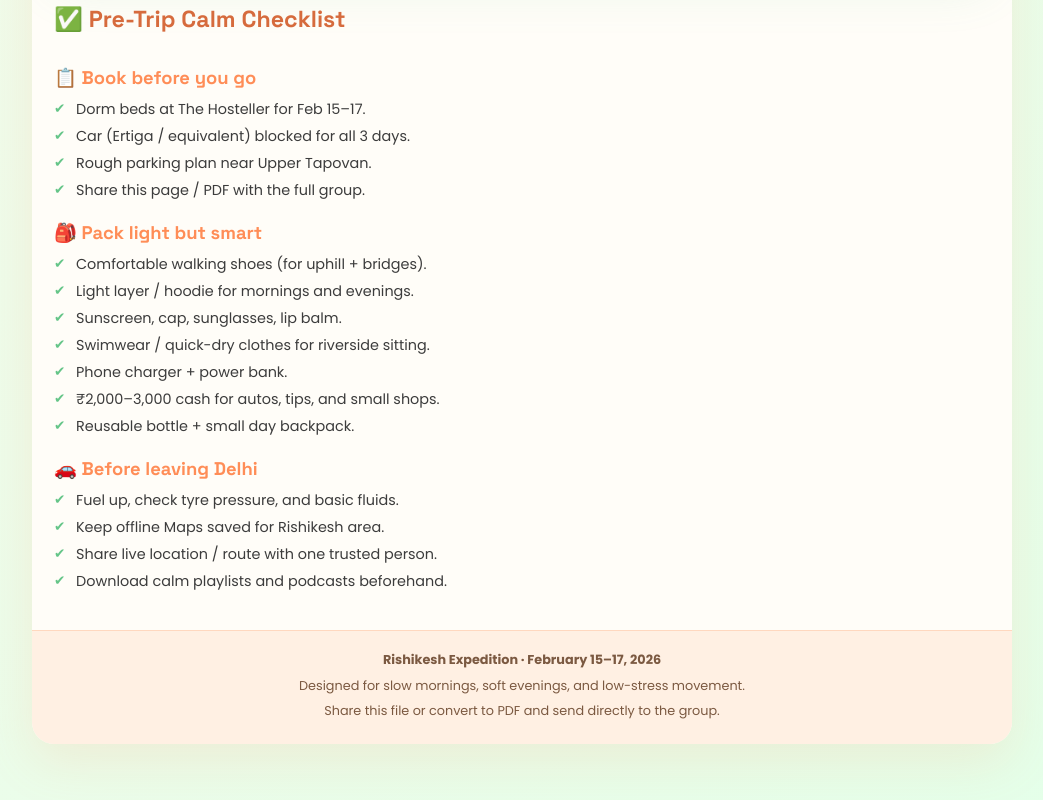
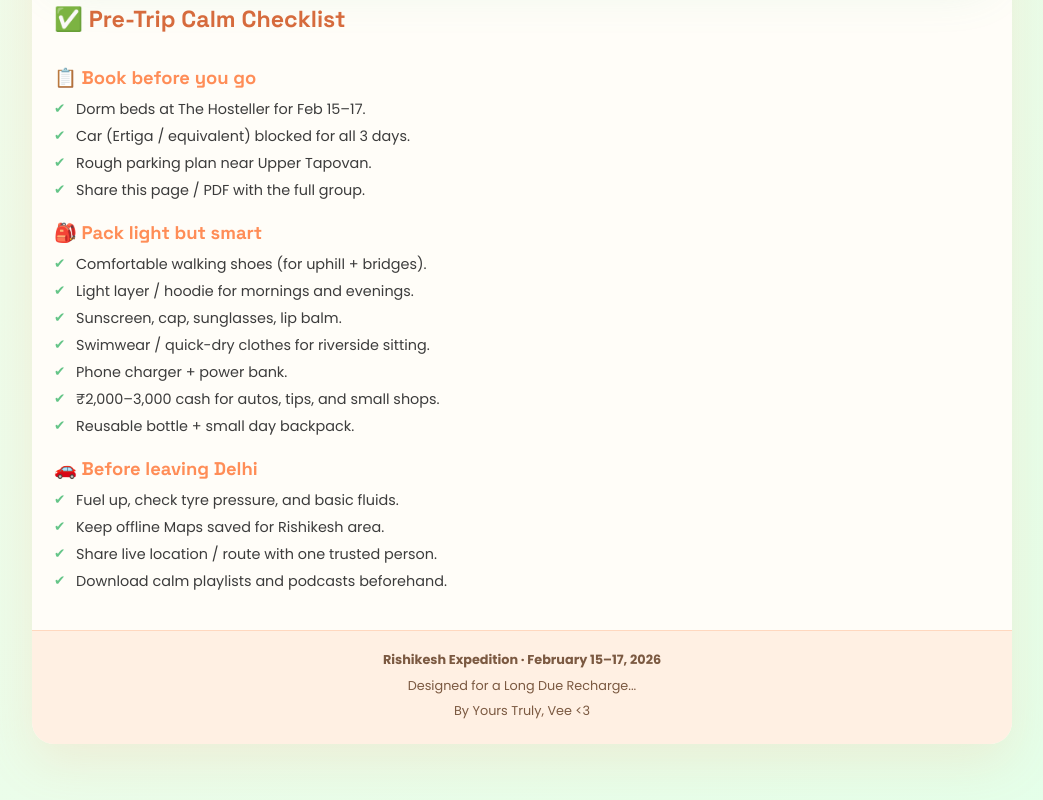
Before and after one commit to RAV3N-Vee/Rishikesh2026, a plain HTML site: page index.html in a window 1280 px wide. Shown: the part 5422-6222 px from the top of the page, without its empty margins (118-1161 px from the left). Drawn offline with Linux system fonts and the light colour scheme.

Commit message:
Recharge

```diff
--- a/index.html
+++ b/index.html
@@ -1137,8 +1137,8 @@ setInterval(tick, 1000);
     <!-- FOOTER -->
     <footer class="footer">
       <p><strong>Rishikesh Expedition · February 15–17, 2026</strong></p>
-      <p>Designed for slow mornings, soft evenings, and low-stress movement.</p>
-      <p>Share this file or convert to PDF and send directly to the group.</p>
+      <p>Designed for a Long Due Recharge...</p>
+      <p>By Yours Truly, Vee <3</p>
     </footer>
   </div>
 </body>
```
